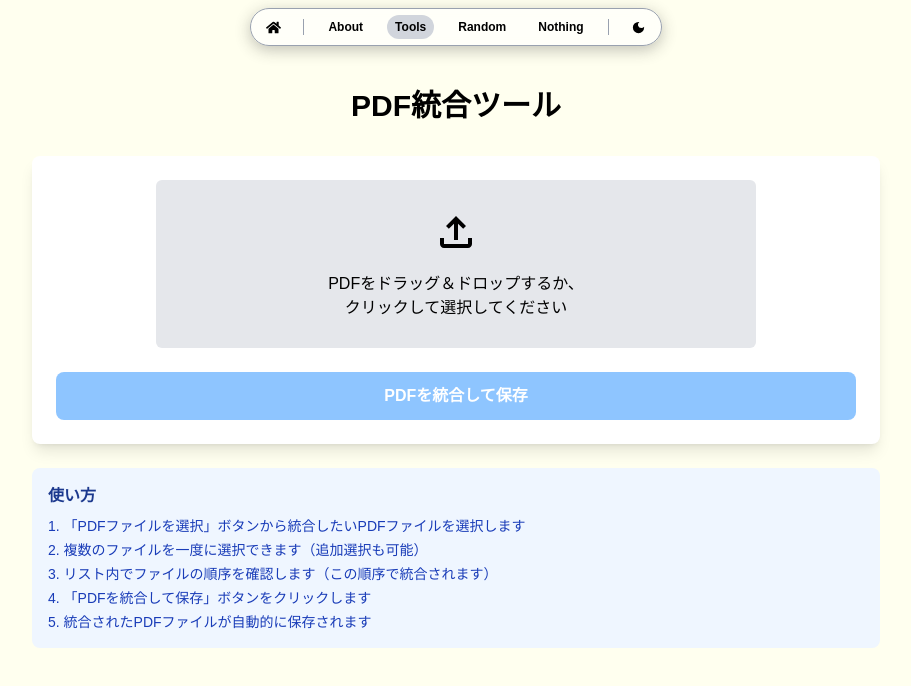
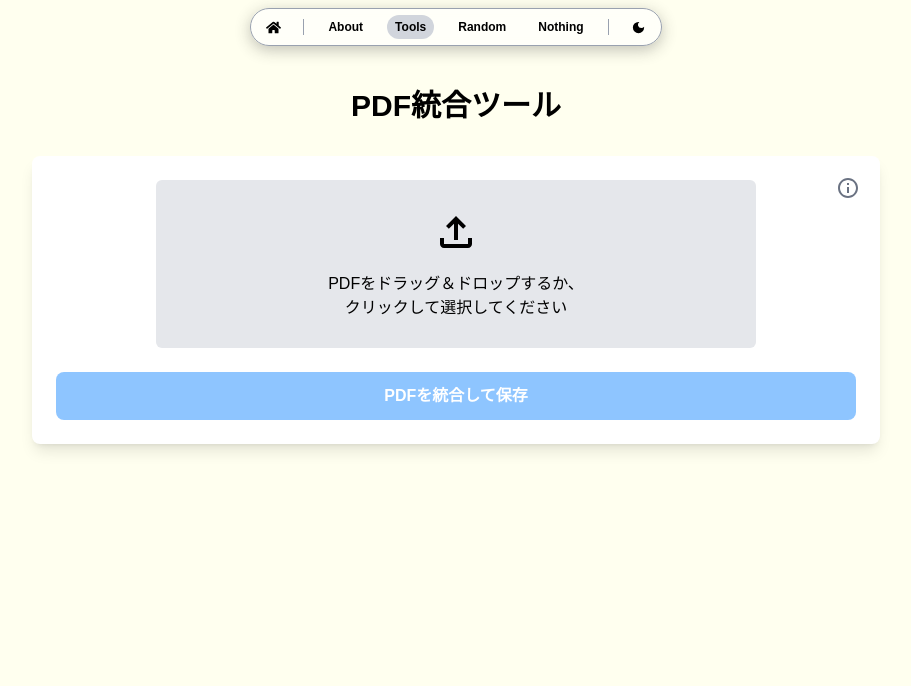
Before and after one commit to 11Rick23/kuri-net, a Next.js app: page /tools/pdf-merge in a window 1280 px wide. Shown: the top 686 px of the page, without its empty margins (184-1095 px from the left). Built offline with nearby package versions, Linux system fonts and the light colour scheme; a web font is replaced by a local one.

Commit message:
情報ボタンの作成
説明文を直接表示しないで、ボタンを押したら表示されるように変更

```diff
--- a/app/tools/pdf-merge/components/description.tsx
+++ /dev/null
@@ -1,18 +0,0 @@
-export default function Description() {
-	return (
-		<div className="bg-blue-50 dark:bg-blue-900/20 rounded-lg p-4">
-			<h3 className="font-semibold text-blue-900 dark:text-blue-100 mb-2">
-				使い方
-			</h3>
-			<ol className="list-decimal list-inside space-y-1 text-sm text-blue-800 dark:text-blue-200">
-				<li>
-					「PDFファイルを選択」ボタンから統合したいPDFファイルを選択します
-				</li>
-				<li>複数のファイルを一度に選択できます（追加選択も可能）</li>
-				<li>リスト内でファイルの順序を確認します（この順序で統合されます）</li>
-				<li>「PDFを統合して保存」ボタンをクリックします</li>
-				<li>統合されたPDFファイルが自動的に保存されます</li>
-			</ol>
-		</div>
-	);
-}
--- /dev/null
+++ b/app/tools/pdf-merge/components/infoModal.tsx
@@ -0,0 +1,76 @@
+// biome-ignore-all lint/a11y/noStaticElementInteractions: 背景クリックで閉じる処理
+// biome-ignore-all lint/a11y/useKeyWithClickEvents: 背景クリックで閉じる処理
+
+import { useEffect, useState } from "react";
+import { MdClose, MdOutlineInfo } from "react-icons/md";
+
+export default function InfoModal() {
+	const [open, setOpen] = useState(false);
+
+	useEffect(() => {
+		if (!open) return;
+
+		const handleKeyDown = (e: KeyboardEvent) => {
+			if (e.key === "Escape") {
+				setOpen(false);
+			}
+		};
+
+		window.addEventListener("keydown", handleKeyDown);
+		return () => {
+			window.removeEventListener("keydown", handleKeyDown);
+		};
+	}, [open]);
+
+	return (
+		<>
+			<button
+				type="button"
+				onClick={() => setOpen(true)}
+				className="
+				absolute top-4 right-4 p-1
+				rounded-full
+				text-gray-500
+				hover:bg-gray-200 dark:hover:bg-gray-700
+				hover:cursor-pointer
+				"
+			>
+				<MdOutlineInfo size={24} />
+			</button>
+			{open && (
+				<div
+					className="fixed inset-0 z-50 flex items-center justify-center bg-black/40"
+					onClick={() => setOpen(false)}
+				>
+					<div
+						className="relative bg-blue-50 dark:bg-slate-700 rounded-lg p-4"
+						onClick={(e) => e.stopPropagation()}
+					>
+						<button
+							type="button"
+							onClick={() => setOpen(false)}
+							className="
+							absolute top-2 right-2 p-1
+							rounded-full
+							text-gray-500
+							hover:bg-gray-200 dark:hover:bg-gray-700
+							hover:cursor-pointer
+							"
+						>
+							<MdClose size={24} />
+						</button>
+						<h3 className="font-semibold text-blue-900 dark:text-blue-100 mb-2">
+							使い方
+						</h3>
+						<ol className="list-decimal list-inside space-y-2 text-sm text-blue-800 dark:text-blue-200">
+							<li>PDFファイルを追加</li>
+							<li>統合したい順序に並び替える</li>
+							<li>「PDFを統合して保存」ボタンをクリック</li>
+							<li>統合されたPDFファイルがダウンロードされます！</li>
+						</ol>
+					</div>
+				</div>
+			)}
+		</>
+	);
+}
--- a/app/tools/pdf-merge/page.tsx
+++ b/app/tools/pdf-merge/page.tsx
@@ -3,10 +3,10 @@
 
 import Header from "@/app/components/header/wrapper";
 import ActionButtons from "./components/actionButtons";
-import Description from "./components/description";
 import DropOverlay from "./components/dropOverlay";
 import { FileList } from "./components/fileList";
 import { useGlobalDrag } from "./components/globalDrag";
+import InfoModal from "./components/infoModal";
 import { usePdfMerge } from "./components/merge";
 import { UploadArea } from "./components/uploadArea";
 
@@ -34,7 +34,8 @@ export default function PdfMerge() {
 			<div className="max-w-4xl mx-auto p-6">
 				<h1 className="text-3xl font-bold mb-8 text-center">PDF統合ツール</h1>
 
-				<div className="bg-white dark:bg-gray-800 rounded-lg shadow-lg p-6 mb-6 flex flex-col gap-6">
+				<div className="relative bg-white dark:bg-gray-800 rounded-lg shadow-lg p-6 mb-6 flex flex-col gap-6">
+					<InfoModal />
 					<UploadArea onChange={handleFileInputChange} />
 					<FileList
 						files={files}
@@ -48,7 +49,6 @@ export default function PdfMerge() {
 						mergePdfs={mergePdfs}
 					/>
 				</div>
-				<Description />
 			</div>
 		</main>
 	);
```
